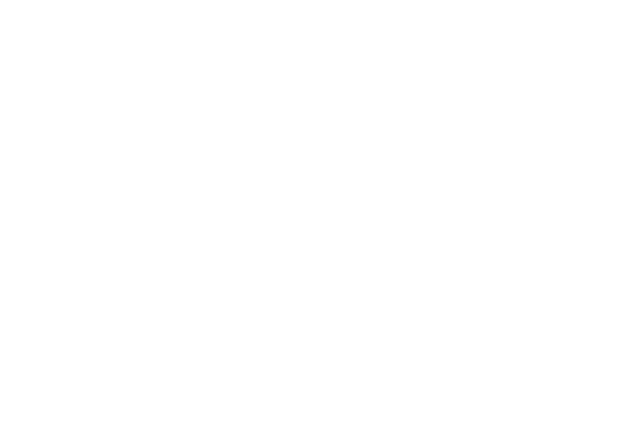
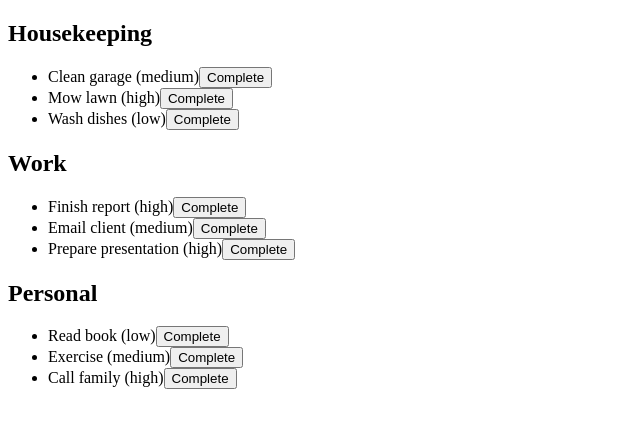
Before and after one commit to mwynott/todo-app-odin, a website with bundled scripts: page src/index.html in a window 1280 px wide. Shown: the whole page, without its empty margins (0-640 px from the left). Built offline with nearby package versions, Linux system fonts and the light colour scheme.

Commit message:
Change innerhtml to textcontent and enable toggle of completeBtn

```diff
--- a/src/index.html
+++ b/src/index.html
@@ -8,6 +8,6 @@
     <link rel="stylesheet" href="./style.css">
 </head>
 <body>
-
+    <div id="app"></div>
 </body>
 </html>
--- a/src/index.js
+++ b/src/index.js
@@ -7,7 +7,7 @@
 function refresh() {
     saveTodoList(todoList);
     const app = document.getElementById("app");
-    app.innerHTML = "";
+    app.textContent = "";
     app.append(renderTodoList(todoList, refresh));
 }
 
@@ -30,3 +30,4 @@
 
 
 const todoList = loadTodoList();
+refresh();
--- a/src/project.js
+++ b/src/project.js
@@ -25,7 +25,7 @@
     markTodoCompleted(title) {
         const todo = this.findTodo(title);
         if (todo) {
-            todo.completed = true;
+            todo.completed = !todo.completed;
         }
     }
 }
--- a/src/render.js
+++ b/src/render.js
@@ -1,37 +1,37 @@
 //module that handles rendering of the page
 
-export function renderTodoList(todoList, onChange) {
+export function renderTodoList(todoList, refresh) {
     const container = document.createElement("div");
     todoList.projects.forEach(project => {
-        container.append(renderProject(project, todoList, onChange))
+        container.append(renderProject(project, todoList, refresh))
     });
     return container;
 }
 
-export function renderProject(project, todoList, onChange) {
+export function renderProject(project, todoList, refresh) {
     const section = document.createElement("section");
-    const heading = document.createElement("heading");
+    const heading = document.createElement("h2");
     heading.textContent = project.name;
     section.append(heading);
 
     const list = document.createElement("ul");
     project.todos.forEach(todo => {
-        list.append(renderTodo(todo, project, todoList, onChange))
+        list.append(renderTodo(todo, project, todoList, refresh))
     });
     section.append(list);
 
     return section;
 }
 
-export function renderTodo(todo, project, todoList, onChange) {
+export function renderTodo(todo, project, todoList, refresh) {
     const li = document.createElement("li");
-    li.textContent = `{todo.title} ({todo.priority})`;
+    li.textContent = `${todo.title} (${todo.priority})`;
 
     const completeBtn = document.createElement("button");
     completeBtn.textContent = todo.completed ? "Undo" : "Complete";
         completeBtn.addEventListener("click", () => {
             project.markTodoCompleted(todo.title);
-            onChange(); //re-render after changes are made
+            refresh(); //re-render after changes are made
     });
 
         li.append(completeBtn);
```
